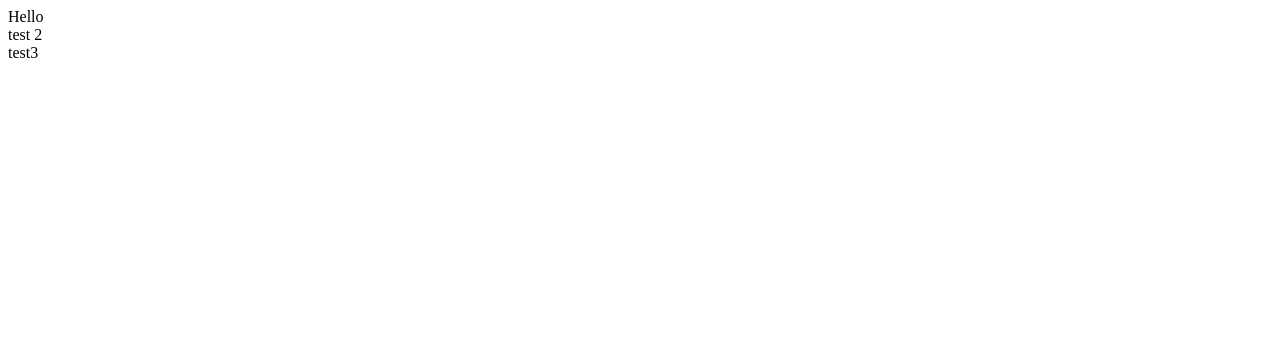
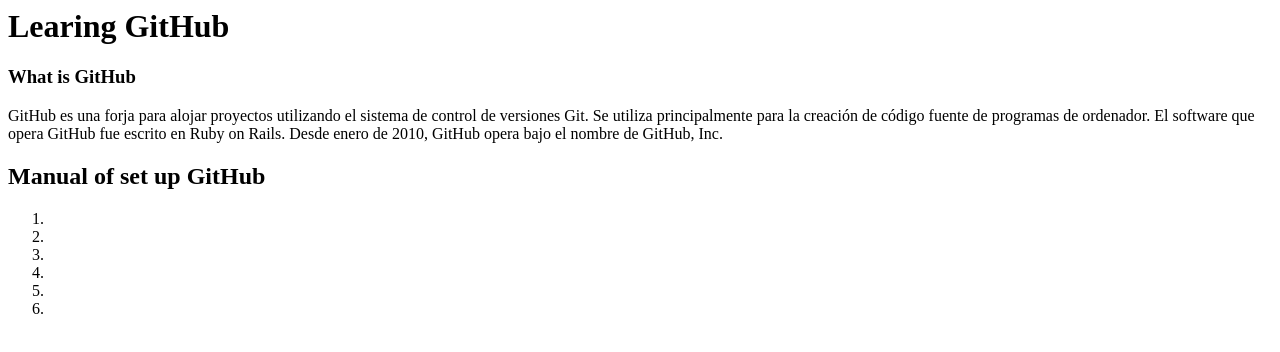
Before and after one commit to said232/learn_github, a plain HTML site: page index.html in a window 1280 px wide. Drawn offline with Linux system fonts and the light colour scheme.

Commit message:
insert some of instanchens to the index of html

```diff
--- a/index.html
+++ b/index.html
@@ -6,8 +6,25 @@
     <title>Document</title>
   </head>
   <body>
-    <div>Hello</div>
-    <div>test 2</div>
-    <div>test3</div>
+    <div>
+      <h1>Learing GitHub</h1>
+      <h3>What is GitHub</h3>
+      <p>
+        GitHub es una forja para alojar proyectos utilizando el sistema de
+        control de versiones Git. Se utiliza principalmente para la creación de
+        código fuente de programas de ordenador. El software que opera GitHub
+        fue escrito en Ruby on Rails. Desde enero de 2010, GitHub opera bajo el
+        nombre de GitHub, Inc.
+      </p>
+      <h2>Manual of set up GitHub</h2>
+      <ol>
+        <li></li>
+        <li></li>
+        <li></li>
+        <li></li>
+        <li></li>
+        <li></li>
+      </ol>
+    </div>
   </body>
 </html>
```
